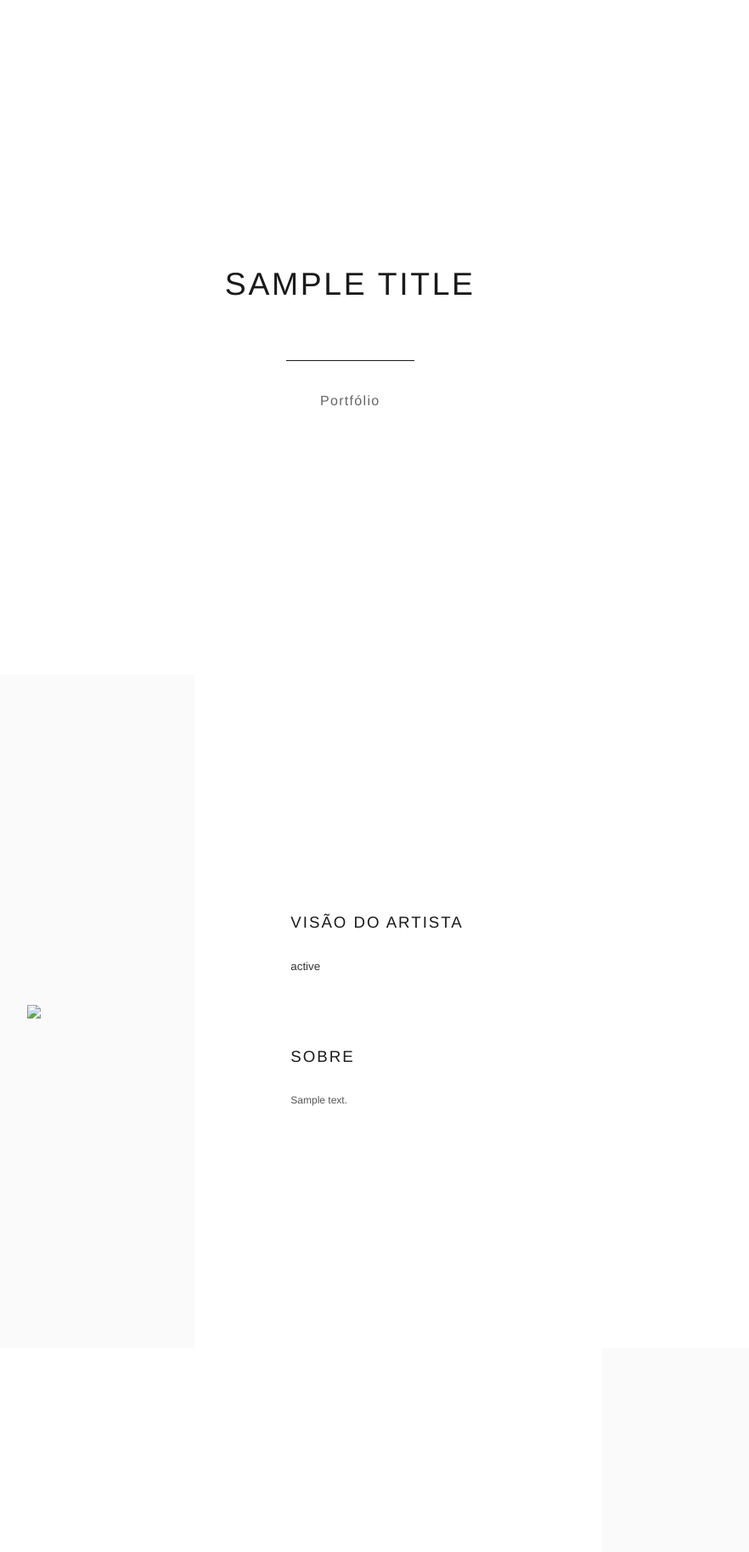
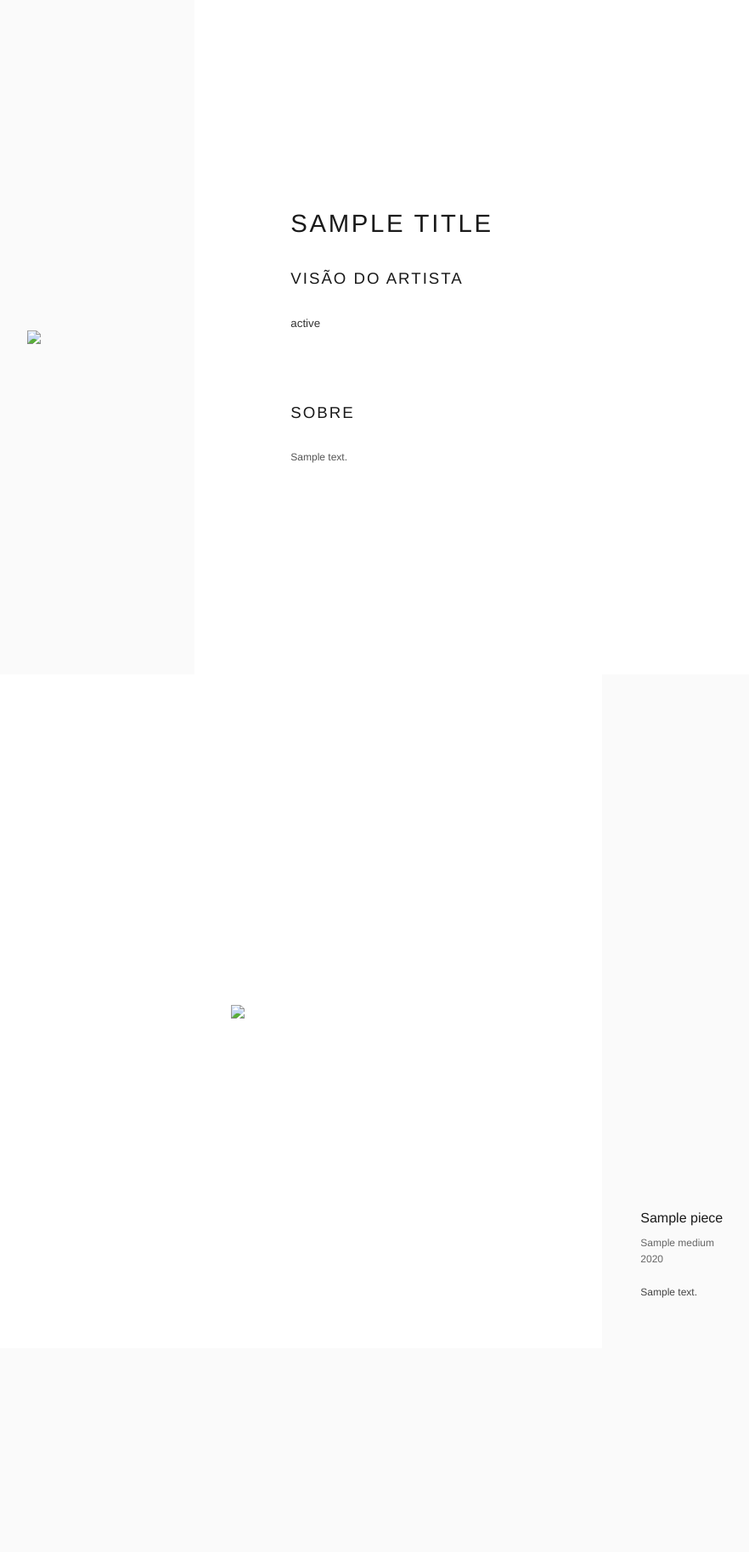
Before and after one commit to h3nnn4n/neo-personal-website, a Django app: template website/app/templates/portfolio_print.html in a window 1280 px wide. Shown: the top 1827 px of the page at 85% size, without its empty margins (149-1031 px from the left). After the commit the page ends 1528 px from the top, so only its background shows below. Run offline with Django 4.2, Linux system fonts and the light colour scheme; the template is opened without the code that fills it: most values are stand-ins (such as "Sample title", 1, 10 or a date in 2020).

Commit message:
Squeeze one extra page

```diff
--- a/website/app/templates/portfolio_print.html
+++ b/website/app/templates/portfolio_print.html
@@ -32,38 +32,6 @@
       page-break-after: auto;
     }
 
-    /* Cover page */
-    .cover {
-      display: flex;
-      flex-direction: column;
-      justify-content: center;
-      align-items: center;
-      text-align: center;
-      padding: 40mm;
-    }
-
-    .cover h1 {
-      font-size: 28pt;
-      font-weight: 300;
-      letter-spacing: 2pt;
-      text-transform: uppercase;
-      margin-bottom: 8mm;
-    }
-
-    .cover .subtitle {
-      font-size: 12pt;
-      font-weight: 300;
-      color: #666;
-      letter-spacing: 1pt;
-    }
-
-    .cover .line {
-      width: 40mm;
-      height: 0.5pt;
-      background: #1a1a1a;
-      margin: 10mm 0;
-    }
-
     /* Statement + Bio page */
     .statement-bio {
       display: flex;
@@ -91,7 +59,15 @@
       display: flex;
       flex-direction: column;
       justify-content: center;
-      padding: 20mm 30mm;
+      padding: 15mm 30mm;
+    }
+
+    .statement-bio .artist-name {
+      font-size: 22pt;
+      font-weight: 300;
+      letter-spacing: 2pt;
+      text-transform: uppercase;
+      margin-bottom: 10mm;
     }
 
     .statement-bio h2 {
@@ -171,14 +147,7 @@
   </style>
 </head>
 <body>
-  <!-- Cover -->
-  <div class="page cover">
-    <h1>{{ title }}</h1>
-    <div class="line"></div>
-    <div class="subtitle">Portfólio</div>
-  </div>
-
-  <!-- Statement + Bio -->
+  <!-- Cover + Statement + Bio -->
   <div class="page statement-bio">
     <div class="photo-area">
       {% if bio_photo %}
@@ -186,6 +155,7 @@
       {% endif %}
     </div>
     <div class="text-area">
+      <h1 class="artist-name">{{ title }}</h1>
       <h2>Visão do artista</h2>
       <div class="text">{{ statement }}</div>
       <h2 class="sobre-heading">Sobre</h2>
```
